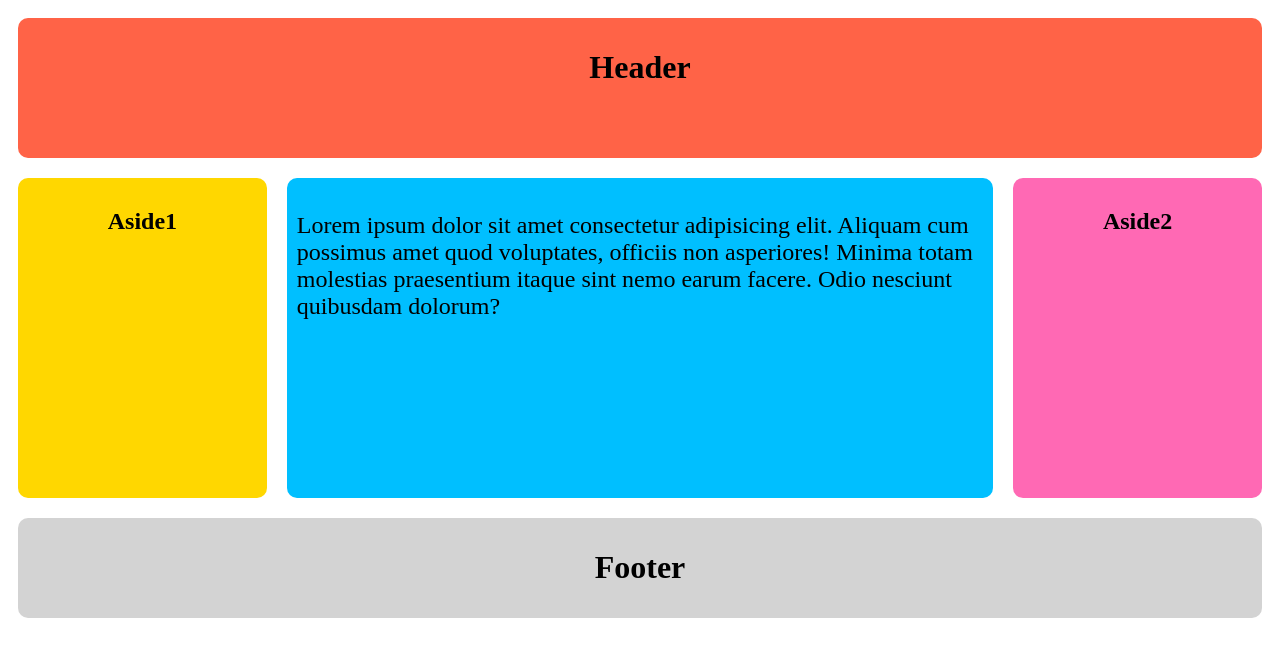
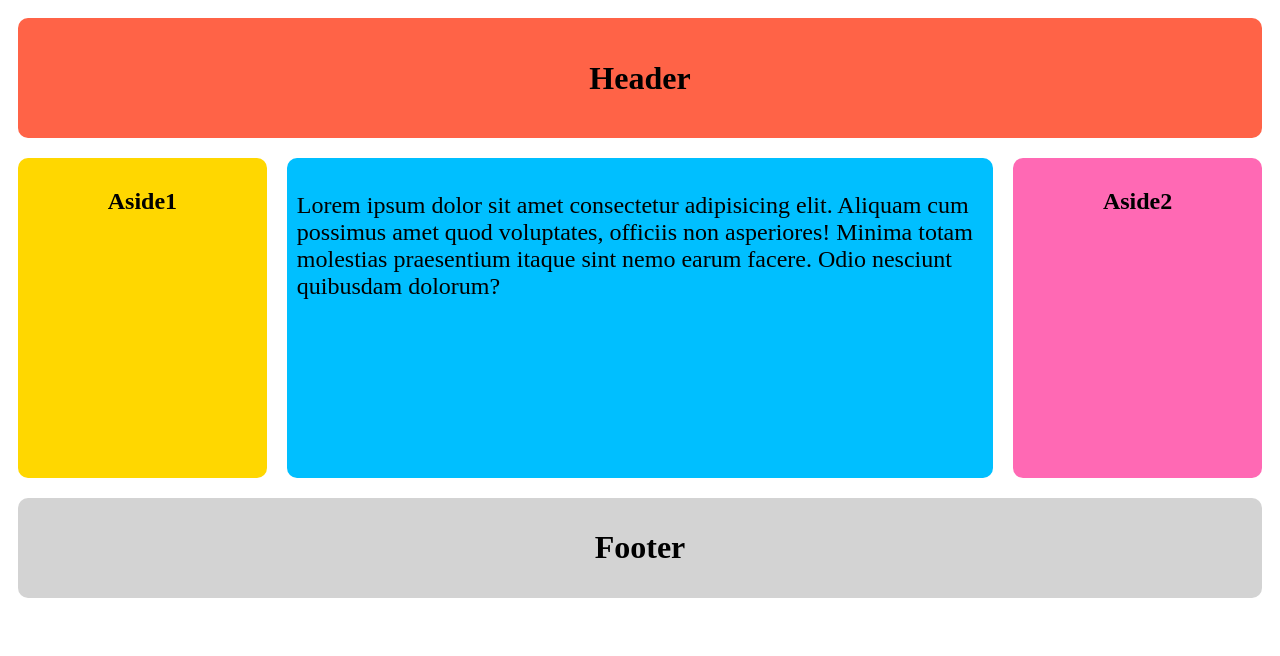
Before and after one commit to TobiasSteeger/flexbox-website, a plain HTML site: page index.html in a window 1280 px wide. Drawn offline with Linux system fonts and the light colour scheme.

Commit message:
fix centering header

```diff
--- a/style.css
+++ b/style.css
@@ -2,6 +2,7 @@
     display: flex;
     flex-flow: row wrap;
     text-align: center;
+
 
 
 }
@@ -16,6 +17,11 @@ border-radius: 10px;
 .header{
 background-color: tomato;
 height: 120px;
+box-sizing: border-box;
+padding: auto;
+display: flex;
+justify-content: center;
+align-items: center;
 }
 
 .footer{
```
